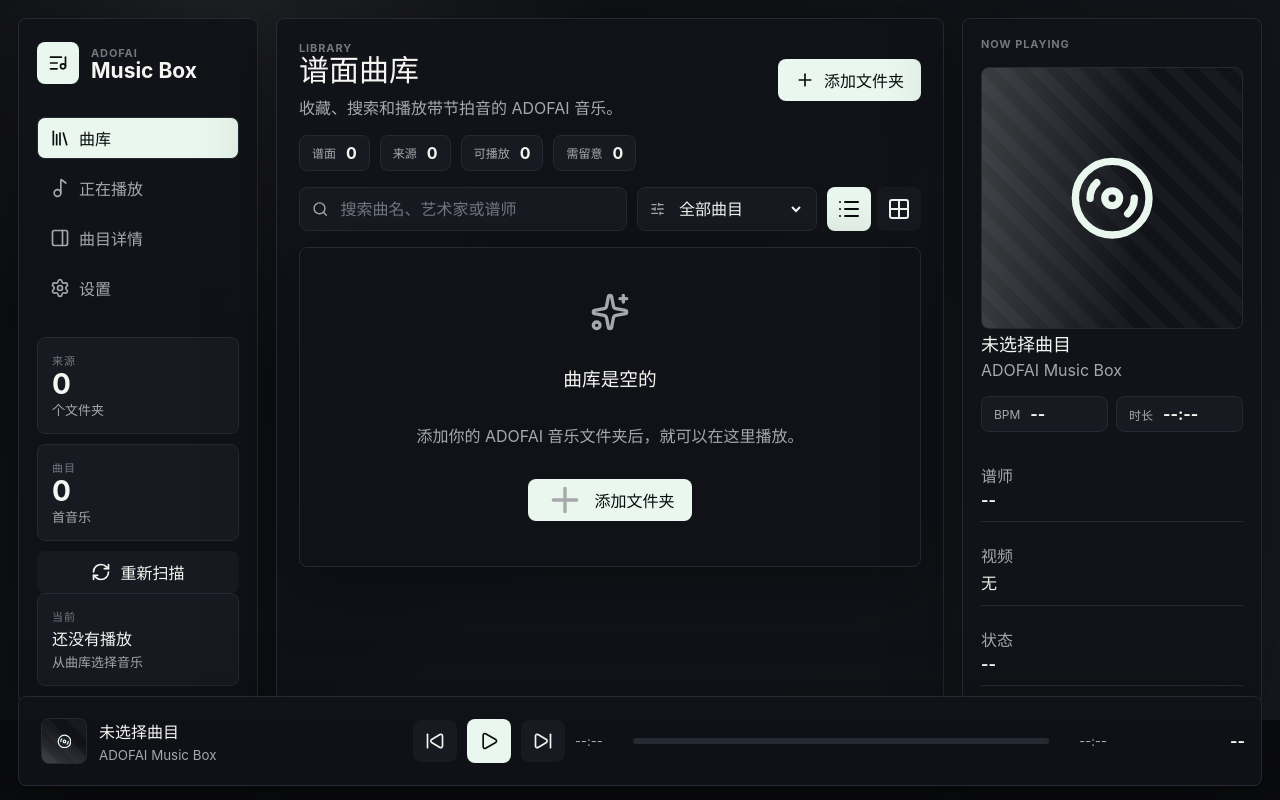
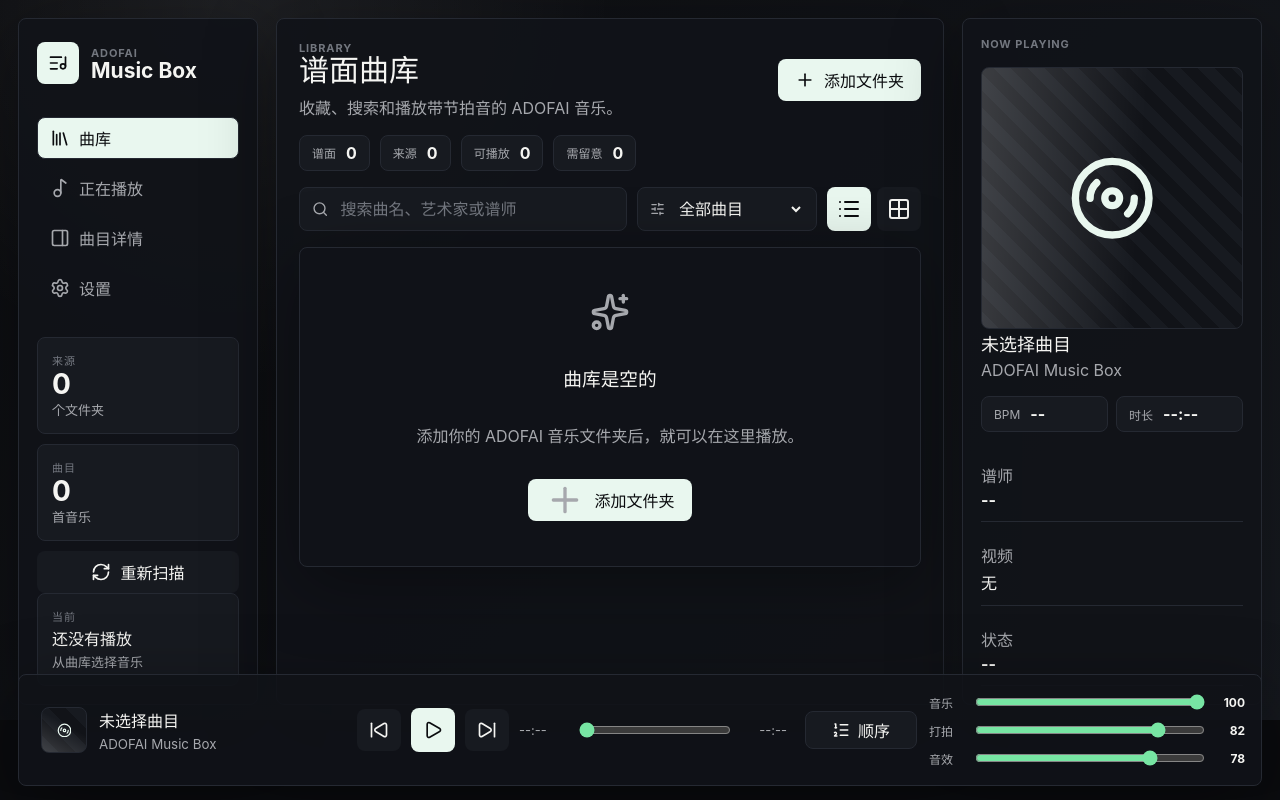
Before and after one commit to memsys-lizi/ADOFAIMusicBox, a React (Vite) app: page / in a window 1280 px wide. Built offline with nearby package versions, Linux system fonts and the light colour scheme.

Commit message:
基本没有问题

```diff
--- a/src/App.css
+++ b/src/App.css
@@ -78,7 +78,7 @@ select:focus-visible {
 .app-shell {
   display: grid;
   grid-template-columns: 240px minmax(620px, 1fr) 300px;
-  height: calc(100vh - 106px);
+  height: calc(100vh - 128px);
   padding: 18px 18px 0;
   gap: 18px;
 }
@@ -866,10 +866,10 @@ select:focus-visible {
   left: 18px;
   z-index: 5;
   display: grid;
-  grid-template-columns: minmax(220px, 360px) minmax(280px, 1fr) 120px;
+  grid-template-columns: minmax(220px, 340px) minmax(430px, 1fr) minmax(360px, 440px);
   align-items: center;
   gap: 18px;
-  height: 90px;
+  height: 112px;
   padding: 12px 16px;
   border-radius: 8px;
 }
@@ -910,22 +910,58 @@ select:focus-visible {
   text-align: right;
 }
 
-.mini-progress div {
-  overflow: hidden;
+.mini-seek,
+.volume-control input {
   width: 100%;
-  height: 6px;
-  border-radius: 999px;
-  background: var(--line);
+  accent-color: var(--accent-strong);
 }
 
-.mini-progress i {
-  display: block;
-  height: 100%;
-  border-radius: inherit;
-  background: var(--accent);
+.mini-tools {
+  display: grid;
+  grid-template-columns: 112px 1fr;
+  align-items: center;
+  gap: 8px 12px;
+  min-width: 0;
 }
 
-.mini-meta {
+.mode-button {
+  grid-row: span 3;
+  display: inline-flex;
+  align-items: center;
+  justify-content: center;
+  gap: 8px;
+  min-height: 38px;
+  padding: 0 10px;
+  border: 1px solid var(--line);
+  border-radius: 8px;
+  color: var(--text);
+  background: var(--panel-2);
+}
+
+.mode-button svg {
+  width: 18px;
+  height: 18px;
+}
+
+.mode-button span {
+  overflow: hidden;
+  text-overflow: ellipsis;
+  white-space: nowrap;
+}
+
+.volume-control {
+  display: grid;
+  grid-template-columns: 36px minmax(0, 1fr) 34px;
+  align-items: center;
+  gap: 8px;
+  min-width: 0;
+  color: var(--muted);
+  font-size: 12px;
+}
+
+.volume-control b {
+  color: var(--text);
+  font-size: 12px;
   text-align: right;
 }
 
--- a/src/App.tsx
+++ b/src/App.tsx
@@ -1,4 +1,14 @@
-import { AlertCircle, Pause, Play, SkipBack, SkipForward } from "lucide-react";
+import {
+  AlertCircle,
+  ListOrdered,
+  Pause,
+  Play,
+  Repeat,
+  Repeat1,
+  Shuffle,
+  SkipBack,
+  SkipForward,
+} from "lucide-react";
 import { useEffect, useMemo, useState } from "react";
 import "./App.css";
 import { useAdoAudio } from "./audio/useAdoAudio";
@@ -22,6 +32,7 @@ import type {
   AppView,
   AudioTimeline,
   LibrarySettings,
+  PlaybackMode,
   TrackSummary,
 } from "./types/domain";
 
@@ -37,8 +48,10 @@ function App() {
   const [videoEnabled, setVideoEnabled] = useState(false);
 
   const audio = useAdoAudio({
+    musicVolume: settings?.musicVolume ?? 1,
     hitSoundVolume: settings?.hitSoundVolume ?? 0.82,
     playSoundVolume: settings?.playSoundVolume ?? 0.78,
+    onEnded: handlePlaybackEnded,
   });
 
   const theme = settings?.theme ?? "dark";
@@ -118,6 +131,15 @@ function App() {
     }
   }
 
+  function patchSettings(patch: Partial<LibrarySettings>) {
+    if (!settings) {
+      return;
+    }
+    const next = { ...settings, ...patch };
+    setSettings(next);
+    void saveSettings(next).catch((err: unknown) => setError(errorMessage(err)));
+  }
+
   async function handlePlayTrack(track: TrackSummary) {
     setError(null);
     setSelectedTrack(track);
@@ -155,8 +177,45 @@ function App() {
     const index = selectedTrack
       ? tracks.findIndex((track) => track.id === selectedTrack.id)
       : -1;
-    const nextIndex = index >= tracks.length - 1 ? 0 : index + 1;
+    const nextIndex = settings?.playbackMode === "shuffle"
+      ? randomTrackIndex(index, tracks.length)
+      : index >= tracks.length - 1 ? 0 : index + 1;
     void handlePlayTrack(tracks[nextIndex]);
+  }
+
+  function handlePlaybackEnded() {
+    if (tracks.length === 0) {
+      return;
+    }
+    const mode = settings?.playbackMode ?? "sequence";
+    const current = selectedTrack ?? tracks[0];
+    const index = Math.max(0, tracks.findIndex((track) => track.id === current.id));
+
+    if (mode === "repeatOne") {
+      void handlePlayTrack(current);
+      return;
+    }
+
+    if (mode === "shuffle") {
+      void handlePlayTrack(tracks[randomTrackIndex(index, tracks.length)]);
+      return;
+    }
+
+    if (index < tracks.length - 1) {
+      void handlePlayTrack(tracks[index + 1]);
+      return;
+    }
+
+    if (mode === "repeatAll") {
+      void handlePlayTrack(tracks[0]);
+    }
+  }
+
+  function cyclePlaybackMode() {
+    const modes: PlaybackMode[] = ["sequence", "repeatAll", "repeatOne", "shuffle"];
+    const current = settings?.playbackMode ?? "sequence";
+    const index = modes.indexOf(current);
+    patchSettings({ playbackMode: modes[(index + 1) % modes.length] });
   }
 
   function handlePlayPause() {
@@ -236,9 +295,18 @@ function App() {
         isPlaying={audio.isPlaying}
         currentTime={audio.currentTime}
         duration={audio.duration || timeline?.duration || selectedTrack?.duration || 0}
+        musicVolume={settings?.musicVolume ?? 1}
+        hitSoundVolume={settings?.hitSoundVolume ?? 0.82}
+        playSoundVolume={settings?.playSoundVolume ?? 0.78}
+        playbackMode={settings?.playbackMode ?? "sequence"}
         onPlayPause={handlePlayPause}
         onPrevious={handlePreviousTrack}
         onNext={handleNextTrack}
+        onSeek={audio.seek}
+        onMusicVolumeChange={(musicVolume) => patchSettings({ musicVolume })}
+        onHitSoundVolumeChange={(hitSoundVolume) => patchSettings({ hitSoundVolume })}
+        onPlaySoundVolumeChange={(playSoundVolume) => patchSettings({ playSoundVolume })}
+        onCyclePlaybackMode={cyclePlaybackMode}
         onOpenPlayer={() => setActiveView("nowPlaying")}
       />
     </>
@@ -250,9 +318,18 @@ interface MiniPlayerProps {
   isPlaying: boolean;
   currentTime: number;
   duration: number;
+  musicVolume: number;
+  hitSoundVolume: number;
+  playSoundVolume: number;
+  playbackMode: PlaybackMode;
   onPlayPause: () => void;
   onPrevious: () => void;
   onNext: () => void;
+  onSeek: (time: number) => void;
+  onMusicVolumeChange: (volume: number) => void;
+  onHitSoundVolumeChange: (volume: number) => void;
+  onPlaySoundVolumeChange: (volume: number) => void;
+  onCyclePlaybackMode: () => void;
   onOpenPlayer: () => void;
 }
 
@@ -261,11 +338,23 @@ function MiniPlayer({
   isPlaying,
   currentTime,
   duration,
+  musicVolume,
+  hitSoundVolume,
+  playSoundVolume,
+  playbackMode,
   onPlayPause,
   onPrevious,
   onNext,
+  onSeek,
+  onMusicVolumeChange,
+  onHitSoundVolumeChange,
+  onPlaySoundVolumeChange,
+  onCyclePlaybackMode,
   onOpenPlayer,
 }: MiniPlayerProps) {
+  const safeDuration = Math.max(0, duration);
+  const seekMax = Math.max(1, safeDuration);
+
   return (
     <footer className="mini-player">
       <button className="mini-track" type="button" onClick={onOpenPlayer}>
@@ -287,16 +376,57 @@ function MiniPlayer({
         </button>
         <div className="mini-progress">
           <span>{formatDuration(currentTime)}</span>
-          <div>
-            <i style={{ width: `${duration > 0 ? Math.min(100, (currentTime / duration) * 100) : 0}%` }} />
-          </div>
+          <input
+            className="mini-seek"
+            type="range"
+            min="0"
+            max={seekMax}
+            step="0.01"
+            value={Math.min(currentTime, seekMax)}
+            onChange={(event) => onSeek(Number(event.currentTarget.value))}
+            aria-label="播放进度"
+          />
           <span>{formatDuration(duration)}</span>
         </div>
       </div>
-      <div className="mini-meta">
-        <strong>{track ? `${Math.round(track.bpm)} BPM` : "--"}</strong>
+      <div className="mini-tools">
+        <button
+          className="mode-button"
+          type="button"
+          onClick={onCyclePlaybackMode}
+          title={playbackModeLabel(playbackMode)}
+        >
+          {playbackModeIcon(playbackMode)}
+          <span>{playbackModeLabel(playbackMode)}</span>
+        </button>
+        <VolumeControl label="音乐" value={musicVolume} onChange={onMusicVolumeChange} />
+        <VolumeControl label="打拍" value={hitSoundVolume} onChange={onHitSoundVolumeChange} />
+        <VolumeControl label="音效" value={playSoundVolume} onChange={onPlaySoundVolumeChange} />
       </div>
     </footer>
+  );
+}
+
+interface VolumeControlProps {
+  label: string;
+  value: number;
+  onChange: (volume: number) => void;
+}
+
+function VolumeControl({ label, value, onChange }: VolumeControlProps) {
+  return (
+    <label className="volume-control">
+      <span>{label}</span>
+      <input
+        type="range"
+        min="0"
+        max="1"
+        step="0.01"
+        value={value}
+        onChange={(event) => onChange(Number(event.currentTarget.value))}
+      />
+      <b>{Math.round(value * 100)}</b>
+    </label>
   );
 }
 
@@ -317,4 +447,41 @@ function normalizeTrack(track: TrackSummary): TrackSummary {
   };
 }
 
+function randomTrackIndex(currentIndex: number, length: number) {
+  if (length <= 1) {
+    return 0;
+  }
+  let next = Math.floor(Math.random() * length);
+  if (next === currentIndex) {
+    next = (next + 1) % length;
+  }
+  return next;
+}
+
+function playbackModeLabel(mode: PlaybackMode) {
+  switch (mode) {
+    case "sequence":
+      return "顺序";
+    case "repeatAll":
+      return "列表循环";
+    case "repeatOne":
+      return "单曲循环";
+    case "shuffle":
+      return "随机";
+  }
+}
+
+function playbackModeIcon(mode: PlaybackMode) {
+  switch (mode) {
+    case "sequence":
+      return <ListOrdered aria-hidden="true" />;
+    case "repeatAll":
+      return <Repeat aria-hidden="true" />;
+    case "repeatOne":
+      return <Repeat1 aria-hidden="true" />;
+    case "shuffle":
+      return <Shuffle aria-hidden="true" />;
+  }
+}
+
 export default App;
--- a/src/audio/useAdoAudio.ts
+++ b/src/audio/useAdoAudio.ts
@@ -3,8 +3,10 @@ import { toAssetUrl } from "../lib/assets";
 import type { AudioTimeline, HitEvent, TrackSummary } from "../types/domain";
 
 interface UseAdoAudioOptions {
+  musicVolume: number;
   hitSoundVolume: number;
   playSoundVolume: number;
+  onEnded?: () => void;
 }
 
 interface AdoAudioApi {
@@ -42,6 +44,7 @@ export function useAdoAudio(options: UseAdoAudioOptions): AdoAudioApi {
   const durationRef = useRef(0);
   const playingRef = useRef(false);
   const sessionRef = useRef(0);
+  const onEndedRef = useRef<(() => void) | undefined>(options.onEnded);
 
   const [currentTime, setCurrentTime] = useState(0);
   const [duration, setDuration] = useState(0);
@@ -60,11 +63,11 @@ export function useAdoAudio(options: UseAdoAudioOptions): AdoAudioApi {
     const context = ensureContext();
     if (!mainGainRef.current) {
       mainGainRef.current = context.createGain();
-      mainGainRef.current.gain.value = 1;
+      mainGainRef.current.gain.value = clampVolume(options.musicVolume);
       mainGainRef.current.connect(context.destination);
     }
     return mainGainRef.current;
-  }, [ensureContext]);
+  }, [ensureContext, options.musicVolume]);
 
   const transportTime = useCallback(() => {
     const context = contextRef.current;
@@ -249,13 +252,16 @@ export function useAdoAudio(options: UseAdoAudioOptions): AdoAudioApi {
     intervalRef.current = window.setInterval(runScheduler, SCHEDULER_INTERVAL_MS);
   }, [runScheduler, stopScheduler]);
 
-  const finishPlayback = useCallback(() => {
+  const finishPlayback = useCallback((notify = true) => {
     stopScheduler();
     sourceRef.current = null;
     positionRef.current = durationRef.current;
     playingRef.current = false;
     setCurrentTime(durationRef.current);
     setIsPlaying(false);
+    if (notify) {
+      onEndedRef.current?.();
+    }
   }, [stopScheduler]);
 
   const startSource = useCallback(
@@ -368,6 +374,18 @@ export function useAdoAudio(options: UseAdoAudioOptions): AdoAudioApi {
   }, [transportTime]);
 
   useEffect(() => {
+    onEndedRef.current = options.onEnded;
+  }, [options.onEnded]);
+
+  useEffect(() => {
+    const context = contextRef.current;
+    const gain = mainGainRef.current;
+    if (context && gain) {
+      gain.gain.setTargetAtTime(clampVolume(options.musicVolume), context.currentTime, 0.01);
+    }
+  }, [options.musicVolume]);
+
+  useEffect(() => {
     frameRef.current = window.requestAnimationFrame(syncClock);
     return () => {
       stopScheduler();
@@ -392,3 +410,7 @@ export function useAdoAudio(options: UseAdoAudioOptions): AdoAudioApi {
     playSoundsEnabled,
   };
 }
+
+function clampVolume(value: number) {
+  return Math.min(1, Math.max(0, value));
+}
--- a/src/lib/tauri.ts
+++ b/src/lib/tauri.ts
@@ -9,8 +9,10 @@ import type {
 const browserPreviewSettings: LibrarySettings = {
   folders: [],
   theme: "dark",
+  musicVolume: 1,
   hitSoundVolume: 0.82,
   playSoundVolume: 0.78,
+  playbackMode: "sequence",
   defaultCoverMode: "generated",
   audioAssetRoot: null,
   lenientParsing: true,
--- a/src/types/domain.ts
+++ b/src/types/domain.ts
@@ -2,12 +2,15 @@ export type ThemeMode = "dark" | "light" | "system";
 export type DefaultCoverMode = "generated" | "minimal";
 export type ParseStatus = "ok" | "lenient" | "warning" | "error";
 export type AppView = "library" | "nowPlaying" | "detail" | "settings";
+export type PlaybackMode = "sequence" | "repeatAll" | "repeatOne" | "shuffle";
 
 export interface LibrarySettings {
   folders: string[];
   theme: ThemeMode;
+  musicVolume: number;
   hitSoundVolume: number;
   playSoundVolume: number;
+  playbackMode: PlaybackMode;
   defaultCoverMode: DefaultCoverMode;
   audioAssetRoot?: string | null;
   lenientParsing: boolean;
```
Also changed, not shown: 2 other files (tests, documents, lock files or other folders).
